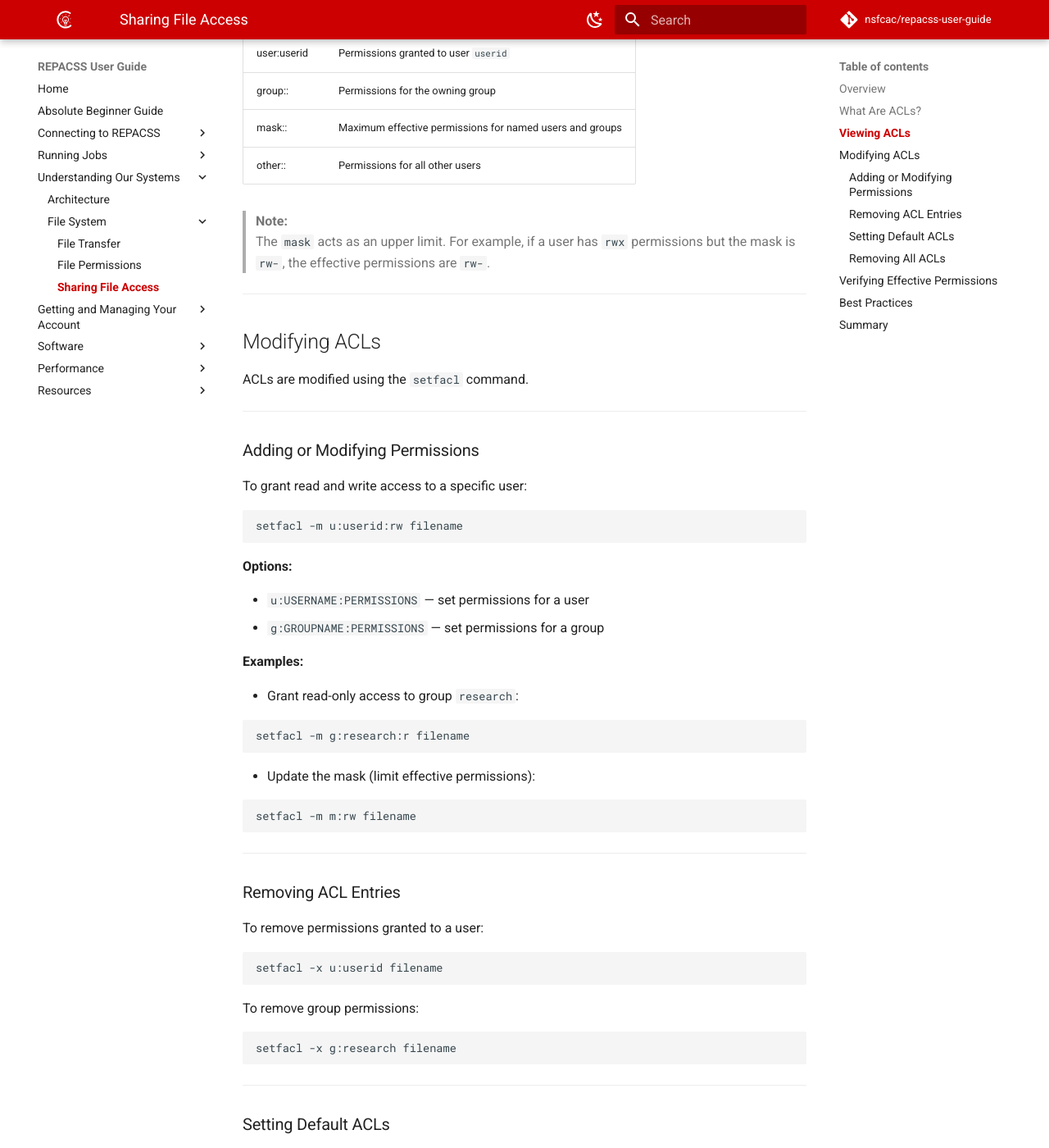
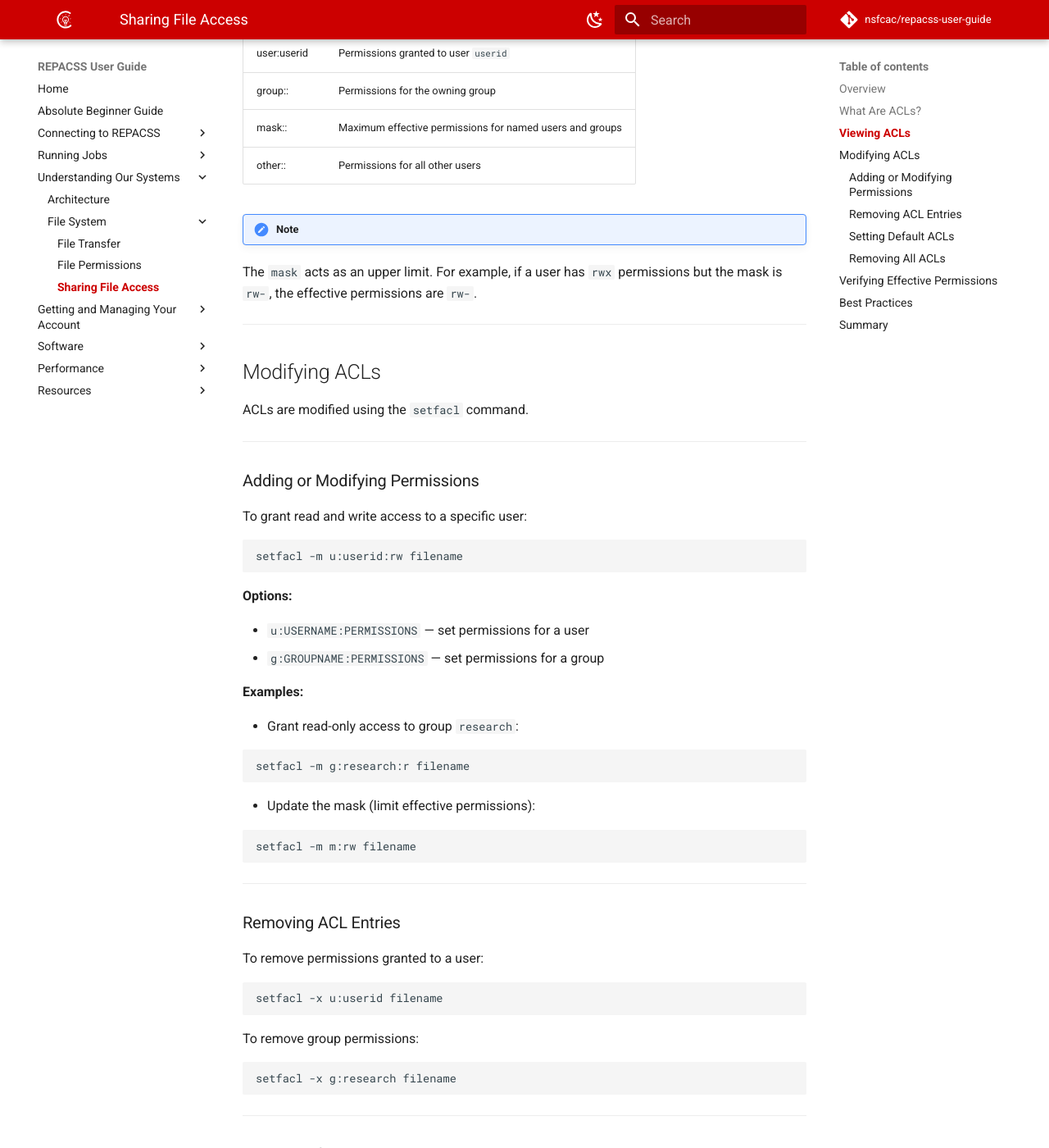
Before and after one commit to nsfcac/repacss-user-guide, an MkDocs documentation site: the page built from docs/understanding/repacss-system/file-system/ACL.md, in a window 1280 px wide and 1400 px high, scrolled down 1253 px. Shown: the whole window at 82% size. Built offline with MkDocs 1.6.1 and Material for MkDocs 9.7.7, drawn with Linux system fonts in a browser that asks for light colours; comment, search, counter and statistics services are not loaded.

Commit message:
Update ACL.md

````diff
--- a/docs/understanding/repacss-system/file-system/ACL.md
+++ b/docs/understanding/repacss-system/file-system/ACL.md
@@ -52,8 +52,8 @@
 | mask::       | Maximum effective permissions for named users and groups  |
 | other::      | Permissions for all other users                           |
 
-> **Note:**
-> The `mask` acts as an upper limit. For example, if a user has `rwx` permissions but the mask is `rw-`, the effective permissions are `rw-`.
+!!! note
+  The `mask` acts as an upper limit. For example, if a user has `rwx` permissions but the mask is `rw-`, the effective permissions are `rw-`.
 
 ---
 
@@ -120,7 +120,8 @@
 setfacl -d -m u:userid:rw project_data/
 ```
 
-> **Tip:** Use `-R` to apply ACLs recursively to all existing files and directories:
+!tip
+  Use `-R` to apply ACLs recursively to all existing files and directories:
 
 ```bash
 setfacl -R -m u:userid:rw project_data/
````
